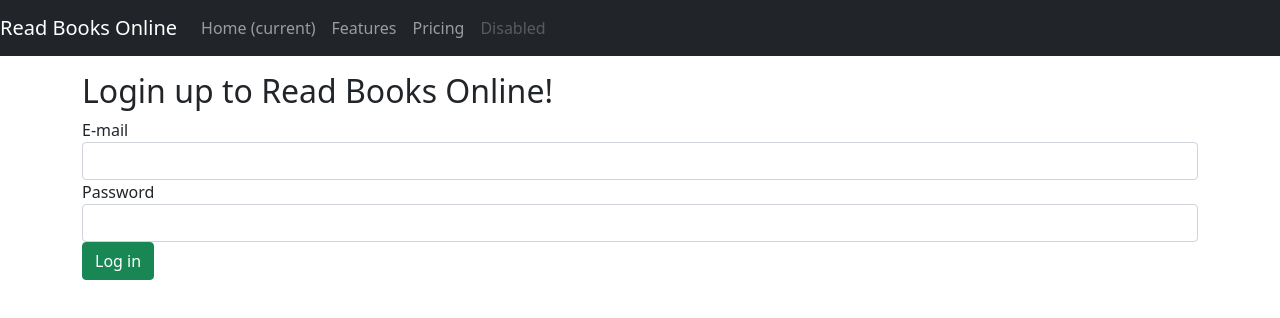
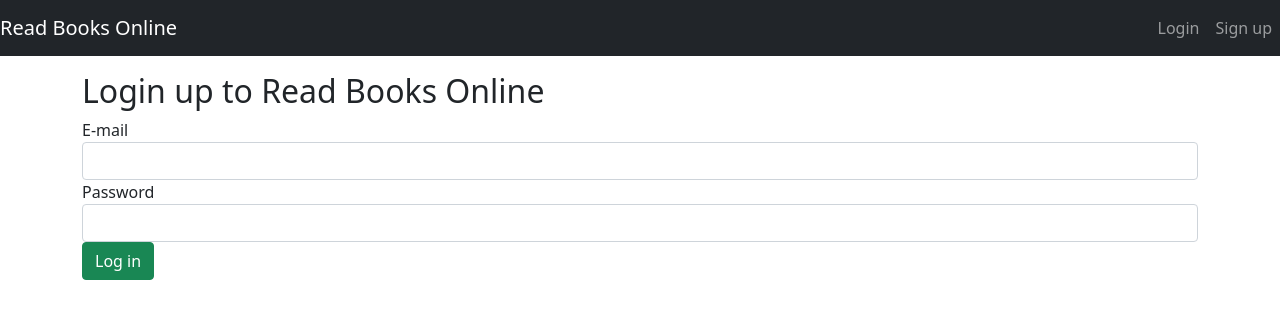
Before and after one commit to fachi2000/Read-Books-Online, a React (Create React App) app in the folder front-end/: page /login in a window 1280 px wide. Shown: the top 318 px of the page. Built offline with nearby package versions, Linux system fonts and the light colour scheme.

Commit message:
nav-bar + warnings

```diff
--- a/front-end/src/App.js
+++ b/front-end/src/App.js
@@ -23,42 +23,51 @@ function App() {
 
   return (
     <div>
-      <nav className="navbar navbar-expand-lg navbar-dark bg-dark">
+      <Router>
+        <nav className="navbar navbar-expand navbar-dark bg-dark">
           <a class="navbar-brand">Read Books Online</a>
-        <div class="collapse navbar-collapse" id="navbarNav">
-          <ul class="navbar-nav">
-            <li class="nav-item active">
-              <a class="nav-link" href="#">
-                Home <span class="sr-only">(current)</span>
+          <div className="navbar-nav mr-auto">
+            {currentUser && (
+              <li className="nav-item">
+                <Link to={"/Home"} className="nav-link">
+                  Home
+                </Link>
+              </li>
+            )}
+          </div>
+
+          {currentUser ? (
+            <div className="navbar-nav ms-auto">
+              <li className="nav-item">
+                <a href="/login" className="nav-link" onClick={logOut}>
+                  Logout
                 </a>
               </li>
-            <li class="nav-item">
-              <a class="nav-link" href="#">
-                Features
-              </a>
+            </div>
+          ) : (
+            <div className="navbar-nav ms-auto">
+              <li className="nav-item">
+                <Link to={"/login"} className="nav-link">
+                  Login
+                </Link>
               </li>
-            <li class="nav-item">
-              <a class="nav-link" href="#">
-                Pricing
-              </a>
+
+              <li className="nav-item">
+                <Link to={"/signup"} className="nav-link">
+                  Sign up
+                </Link>
               </li>
-            <li class="nav-item">
-              <a class="nav-link disabled" href="#">
-                Disabled
-              </a>
-            </li>
-          </ul>
             </div>
+          )}
         </nav>
         <div className="container mt-3">
-        <Router>
           <Routes>
             <Route path="/home" element={<Home />} />
             <Route path="/login" element={<Login />} />
             <Route path="/signup" element={<SignUp />} />
           </Routes>
+        </div>
       </Router>
-      </div>
     </div>
   );
 }
--- a/front-end/src/pages/Home.js
+++ b/front-end/src/pages/Home.js
@@ -40,7 +40,6 @@ const Home = () => {
         </thead>
       </table>
       <button className="btn btn-primary">Request ticket</button>
-      <button className="btn btn-danger">Log out</button>
     </div>
   );
 };
--- a/front-end/src/pages/Login.js
+++ b/front-end/src/pages/Login.js
@@ -5,6 +5,14 @@ import AuthService from "../services/auth.service";
 const Login = () => {
   const [email, setEmail] = useState("");
   const [password, setPassword] = useState("");
+  const [error, setError] = useState(null);
+  const errorDiv = error ? (
+    <div className="error">
+      <p class="text-danger">{error}</p>
+    </div>
+  ) : (
+    ""
+  );
 
   const navigate = useNavigate();
 
@@ -17,7 +25,7 @@ const Login = () => {
           window.location.reload();
         },
         (error) => {
-          console.log(error);
+          setError("Invalid e-mail or passord");
         }
       );
     } catch (err) {
@@ -27,12 +35,12 @@ const Login = () => {
 
   return (
     <div className="Login">
-      <h2>Login up to Read Books Online!</h2>
+      <h2>Login up to Read Books Online</h2>
       <div className="form-div">
         <form onSubmit={handleLogin}>
           <label>E-mail</label>
           <input
-            type="text"
+            type="email"
             value={email}
             className="form-control form-group"
             onChange={(e) => setEmail(e.target.value)}
@@ -46,6 +54,7 @@ const Login = () => {
             onChange={(e) => setPassword(e.target.value)}
             required
           ></input>
+          {errorDiv}
           <input
             type="submit"
             className="btn btn-success btn-block"
--- a/front-end/src/pages/SignUp.js
+++ b/front-end/src/pages/SignUp.js
@@ -29,7 +29,7 @@ const Signup = () => {
   };
   return (
     <div className="SignUp">
-      <h2>Sign up to Read Books Online!</h2>
+      <h2>Sign up to Read Books Online</h2>
       <br></br>
       <div className="form-div">
         <form onSubmit={handleSignup}>
--- a/front-end/src/services/auth.service.js
+++ b/front-end/src/services/auth.service.js
@@ -2,34 +2,26 @@ import axios from "axios";
 
 const API_URL = "http://localhost:3050/user";
 
-const signup = (email, password) => {
-  return axios
-    .post(API_URL + "/register", {
+const signup = async (email, password) => {
+  const response = await axios.post(API_URL + "/register", {
     email,
     password,
-    })
-    .then((response) => {
+  });
   if (response.data.accessToken) {
     localStorage.setItem("user", JSON.stringify(response.data));
   }
-
   return response.data;
-    });
 };
 
-const login = (email, password) => {
-  return axios
-    .post(API_URL + "/login", {
+const login = async (email, password) => {
+  const response = await axios.post(API_URL + "/login", {
     email,
     password,
-    })
-    .then((response) => {
+  });
   if (response.data.accessToken) {
     localStorage.setItem("user", JSON.stringify(response.data));
   }
-
   return response.data;
-    });
 };
 
 const logout = () => {
--- a/front-end/src/services/ticket.service.js
+++ b/front-end/src/services/ticket.service.js
@@ -1,7 +1,7 @@
 import axios from "axios";
 import authHeader from "./auth-header";
 
-const API_URL = "http://localhost:3050/ticket/";
+const API_URL = "http://localhost:3050/ticket";
 
 const getTickets = () => {
   return axios.get(API_URL + "/tickets", { headers: authHeader() });
```
Also changed, not shown: 2 other files (tests, documents, lock files or other folders). Lines whose indentation alone changed are shown as unchanged.
